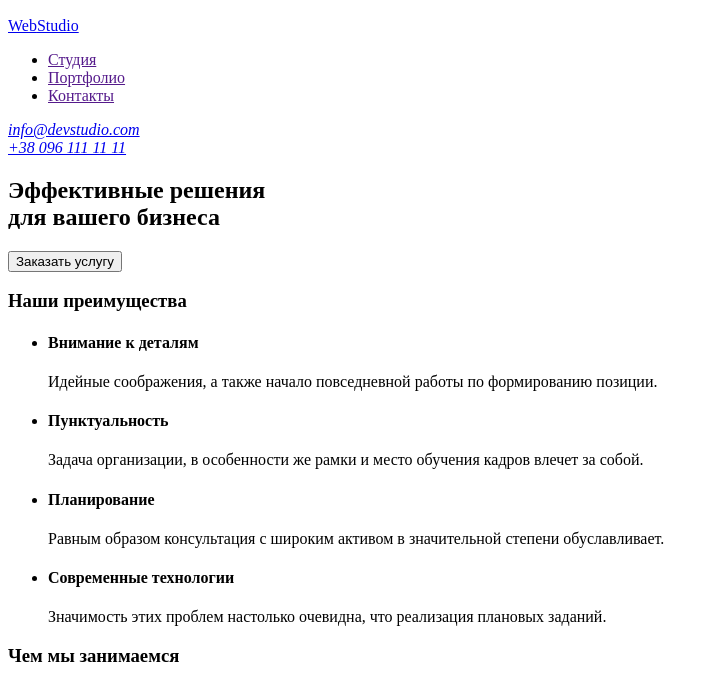
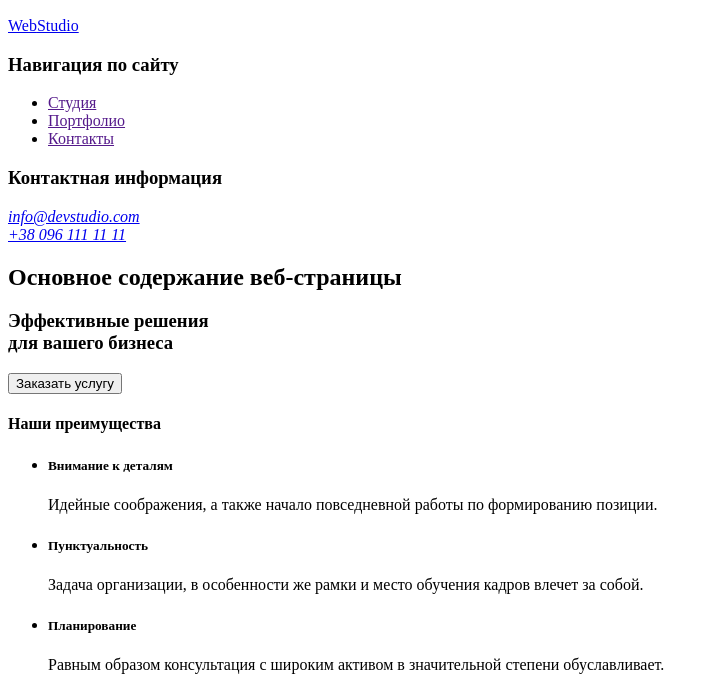
Before and after one commit to AlphaDevLeo/goit-markup-hw-01, a plain HTML site: page index.html in a window 1280 px wide. Shown: the part 110-793 px from the top of the page, without its empty margins (0-717 px from the left). Drawn offline with Linux system fonts and the light colour scheme.

Commit message:
Update index.html

```diff
--- a/index.html
+++ b/index.html
@@ -20,6 +20,8 @@
 
         <a href="/"><span>Web</span>Studio</a>
 
+            <h3>Навигация по сайту</h3>
+
             <nav>
                 <ul>
                     <li>
@@ -34,6 +36,8 @@
                 </ul>
             </nav>
 
+            <h3>Контактная информация</h3>
+
             <address>
                 <a href="mailto:info@devstudio.com">info@devstudio.com</a><br>
                 <a href="tel:+380961111111">+38 096 111 11 11</a>
@@ -44,35 +48,33 @@
     <!-- Основное содержимое -->
     <main>
 
+        <h2>Основное содержание веб-страницы</h2>
+
             <!-- Герой -->
-        <div>
-
-            <h2>Эффективные решения<br>для вашего бизнеса</h2>
+            <h3>Эффективные решения<br>для вашего бизнеса</h3>
 
             <button type="button">Заказать услугу</button>
-
-        </div>
 
             <!-- Наши преимущества -->
             <section>
 
-            <h3>Наши преимущества</h3>
+                <h4>Наши преимущества</h4>
 
                 <ul>
                     <li>
-                    <h4>Внимание к деталям</h4>
+                        <h5>Внимание к деталям</h5>
                         <p>Идейные соображения, а также начало повседневной работы по формированию позиции.</p>
                     </li>
                     <li>
-                    <h4>Пунктуальность</h4>
+                        <h5>Пунктуальность</h5>
                         <p>Задача организации, в особенности же рамки и место обучения кадров влечет за собой.</p>
                     </li>
                     <li>
-                    <h4>Планирование</h4>
+                        <h5>Планирование</h5>
                         <p>Равным образом консультация с широким активом в значительной степени обуславливает.</p>
                     </li>
                     <li>
-                    <h4>Современные технологии</h4>
+                        <h5>Современные технологии</h5>
                         <p>Значимость этих проблем настолько очевидна, что реализация плановых заданий.</p>
                     </li>
                 </ul>
@@ -82,7 +84,7 @@
             <!-- Направления деятельности -->
             <section>
 
-            <h3>Чем мы занимаемся</h3>
+                <h4>Чем мы занимаемся</h4>
 
                 <ul>
                     <li>
@@ -107,7 +109,7 @@
             <!-- Члены команды -->
             <section>
 
-            <h3>Наша команда</h3>
+                <h4>Наша команда</h4>
 
                 <ul>
                     <li>
@@ -147,9 +149,11 @@
     <!-- Подвал -->
     <footer>
 
-        <h2>Контактная информация</h2>
+        <h2>Информация сайта</h2>
 
             <a href="/"><span>Web</span>Studio</a>
+
+            <h3>Контактная информация</h3>
 
             <address>
                 г. Киев, пр-т Леси Украинки, 26<br>
```
Lines whose indentation alone changed are shown as unchanged.
